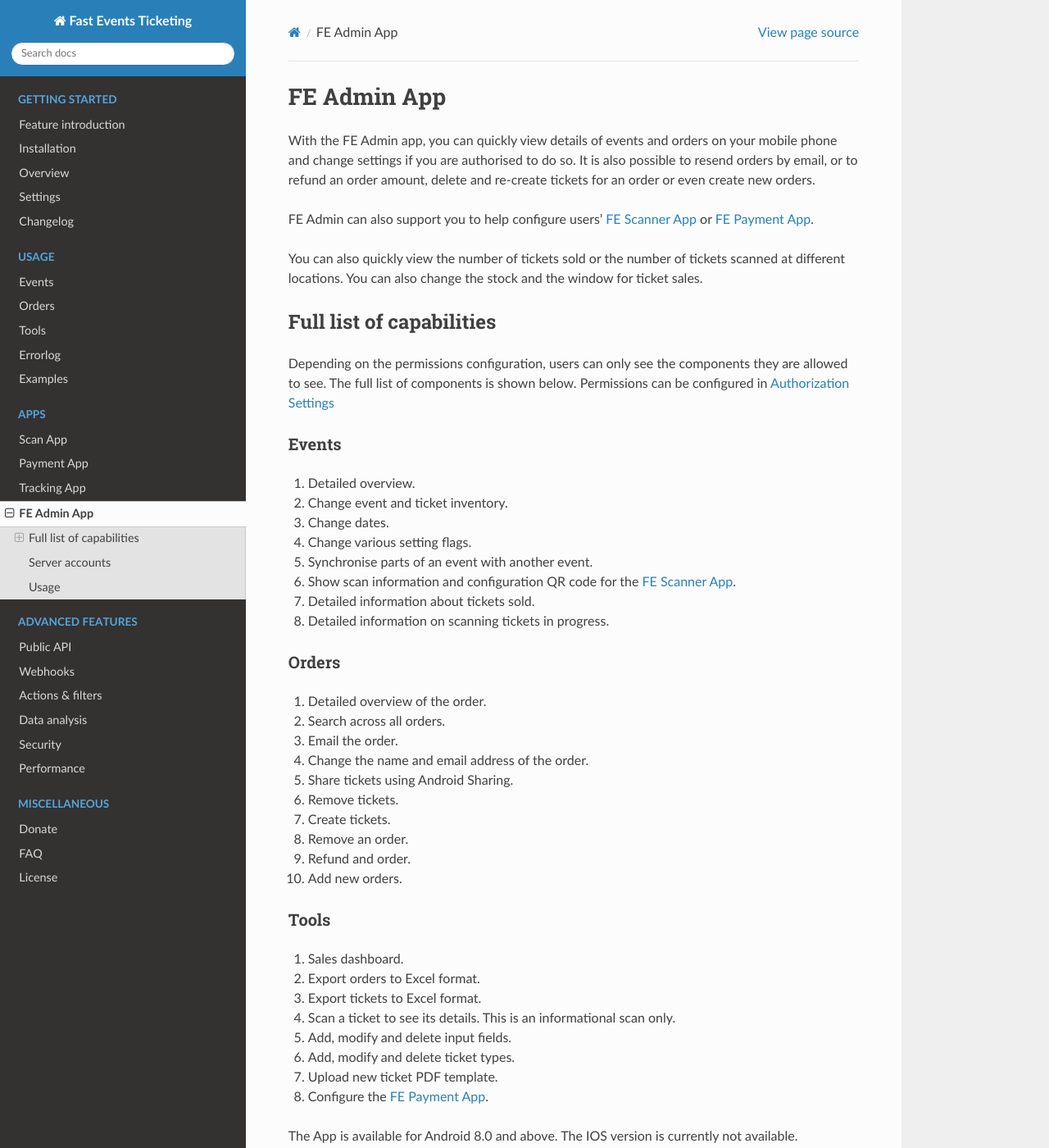
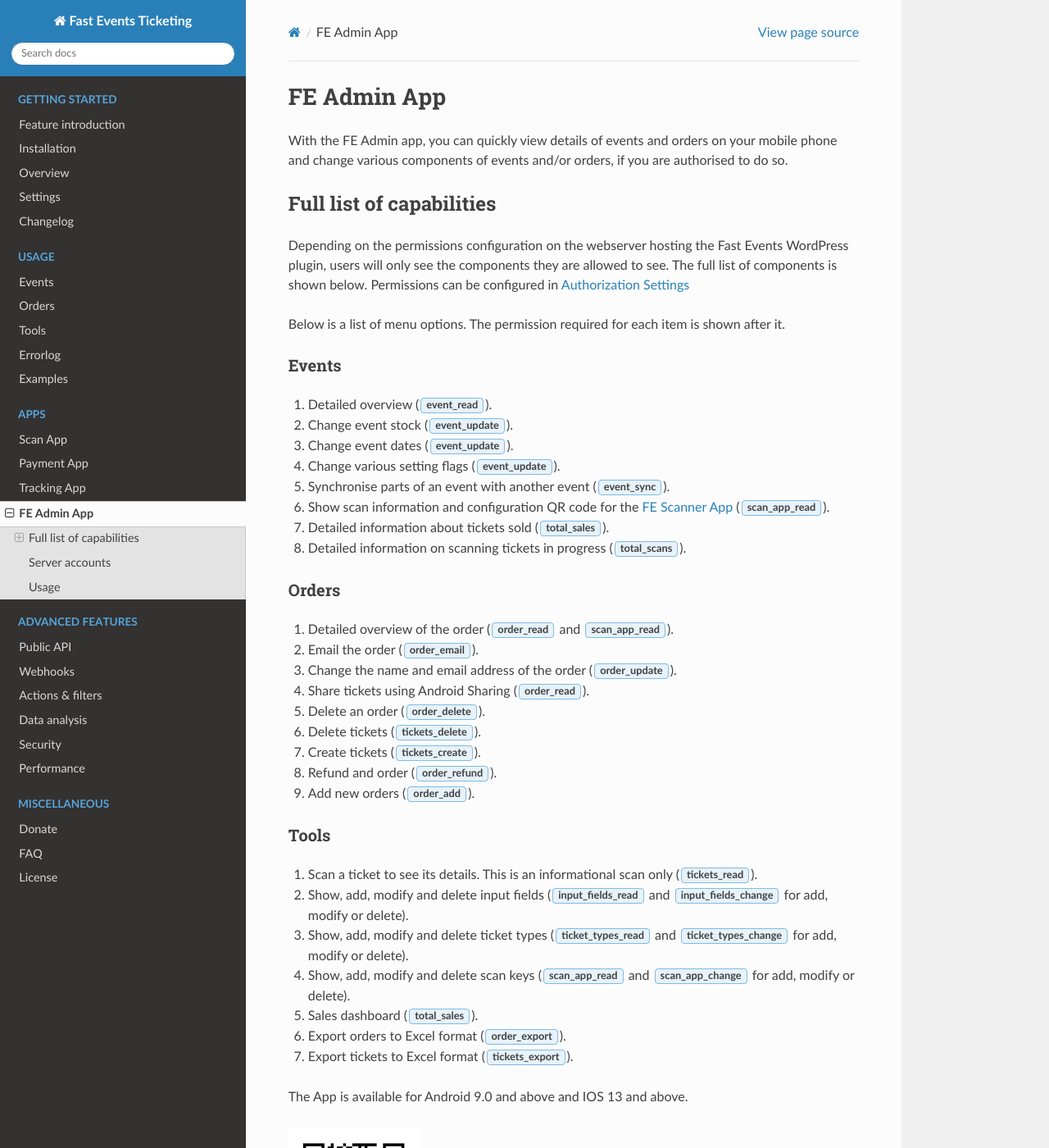
Before and after one commit to fe-data/fe-docs, a Sphinx documentation site: the page built from docs/apps/admin.rst, in a window 1280 px wide and 1400 px high. Shown: the whole window at 82% size. Built offline with Sphinx 7.4.7 and the Read the Docs theme 2.0.0, drawn with Linux system fonts in a browser that asks for light colours; some of the changed text lies outside the part shown.

Commit message:
Ready for FE Admin 2.0

```diff
--- a/docs/apps/admin.rst
+++ b/docs/apps/admin.rst
@@ -1,54 +1,50 @@
 FE Admin App
 ============
-With the FE Admin app, you can quickly view details of events and orders on your mobile phone and change settings if you are authorised to do so.
-It is also possible to resend orders by email, or to refund an order amount, delete and re-create tickets for an order or even create new orders.
-
-FE Admin can also support you to help configure users’ :doc:`FE Scanner App <scan>` or :doc:`FE Payment App <payment>`.
-
-You can also quickly view the number of tickets sold or the number of tickets scanned at different locations.
-You can also change the stock and the window for ticket sales.
+With the FE Admin app, you can quickly view details of events and orders on your mobile phone and change various
+components of events and/or orders, if you are authorised to do so.
 
 Full list of capabilities
 -------------------------
-Depending on the permissions configuration, users can only see the components they are allowed to see. The full list of components is shown below.
+Depending on the permissions configuration on the webserver hosting the Fast Events WordPress plugin,
+users will only see the components they are allowed to see. The full list of components is shown below.
 Permissions can be configured in `Authorization Settings <../getting-started/settings.html#authorization-settings>`_
+
+Below is a list of menu options. The permission required for each item is shown after it.
 
 Events
 ^^^^^^
-#. Detailed overview.
-#. Change event and ticket inventory.
-#. Change dates.
-#. Change various setting flags.
-#. Synchronise parts of an event with another event.
-#. Show scan information and configuration QR code for the :doc:`FE Scanner App <scan>`.
-#. Detailed information about tickets sold.
-#. Detailed information on scanning tickets in progress.
+#. Detailed overview (:guilabel:`event_read`).
+#. Change event stock (:guilabel:`event_update`).
+#. Change event dates (:guilabel:`event_update`).
+#. Change various setting flags (:guilabel:`event_update`).
+#. Synchronise parts of an event with another event (:guilabel:`event_sync`).
+#. Show scan information and configuration QR code for the :doc:`FE Scanner App <scan>` (:guilabel:`scan_app_read`).
+#. Detailed information about tickets sold (:guilabel:`total_sales`).
+#. Detailed information on scanning tickets in progress (:guilabel:`total_scans`).
 
 Orders
 ^^^^^^
-#. Detailed overview of the order.
-#. Search across all orders.
-#. Email the order.
-#. Change the name and email address of the order.
-#. Share tickets using Android Sharing.
-#. Remove tickets.
-#. Create tickets.
-#. Remove an order.
-#. Refund and order.
-#. Add new orders.
+#. Detailed overview of the order (:guilabel:`order_read` and :guilabel:`scan_app_read`).
+#. Email the order (:guilabel:`order_email`).
+#. Change the name and email address of the order (:guilabel:`order_update`).
+#. Share tickets using Android Sharing (:guilabel:`order_read`).
+#. Delete an order (:guilabel:`order_delete`).
+#. Delete tickets (:guilabel:`tickets_delete`).
+#. Create tickets (:guilabel:`tickets_create`).
+#. Refund and order (:guilabel:`order_refund`).
+#. Add new orders (:guilabel:`order_add`).
 
 Tools
 ^^^^^
-#. Sales dashboard.
-#. Export orders to Excel format.
-#. Export tickets to Excel format.
-#. Scan a ticket to see its details. This is an informational scan only.
-#. Add, modify and delete input fields.
-#. Add, modify and delete ticket types.
-#. Upload new ticket PDF template.
-#. Configure the :doc:`FE Payment App <payment>`.
+#. Scan a ticket to see its details. This is an informational scan only (:guilabel:`tickets_read`).
+#. Show, add, modify and delete input fields (:guilabel:`input_fields_read` and :guilabel:`input_fields_change` for add, modify or delete).
+#. Show, add, modify and delete ticket types (:guilabel:`ticket_types_read` and :guilabel:`ticket_types_change` for add, modify or delete).
+#. Show, add, modify and delete scan keys (:guilabel:`scan_app_read` and :guilabel:`scan_app_change` for add, modify or delete).
+#. Sales dashboard (:guilabel:`total_sales`).
+#. Export orders to Excel format (:guilabel:`order_export`).
+#. Export tickets to Excel format (:guilabel:`tickets_export`).
 
-The App is available for Android 8.0 and above. The IOS version is currently not available.
+The App is available for Android 9.0 and above and IOS 13 and above.
 
 .. image:: ../_static/images/apps/Admin-Android.png
    :target: https://play.google.com/store/apps/details?id=nl.fe_data.admin
@@ -94,31 +90,31 @@
 
 The way the App works is pretty straightforward. You can use the buttons at the bottom to switch between ``Orders``, ``Events`` and ``Tools``.
 In the orders and events tab you can swipe down to refresh the content.
-The ``three dots`` on the right of a an event or order can be pressed to display a context menu. See example screenshot.
+The ``three dots`` on the right of a an event or order can be pressed to display a context menu. See example screenshots.
 
 In the orders tab you to quickly search for an order. Just start typing and the result will be displayed.
 Searches are performed on all fields except the number of tickets and amount.
 
 .. list-table::
 
-    * - .. image:: ../_static/images/apps/Admin-login.png
-           :target: ../_static/images/apps/Admin-login.png
+    * - .. image:: ../_static/images/apps/Admin-accounts.png
+           :target: ../_static/images/apps/Admin-accounts.png
            :alt: FE Admin login
+      - .. image:: ../_static/images/apps/Admin-edit-account.png
+           :target: ../_static/images/apps/Admin-edit-account.png
+           :alt: Edit account
       - .. image:: ../_static/images/apps/Admin-events.png
            :target: ../_static/images/apps/Admin-events.png
-           :alt: Events overview
-      - .. image:: ../_static/images/apps/Admin-add-order.png
-           :target: ../_static/images/apps/Admin-add-order.png
-           :alt: Add a new order
+           :alt: Events
 
 .. list-table::
 
-    * - .. image:: ../_static/images/apps/Admin-order-details.png
-           :target: ../_static/images/apps/Admin-order-details.png
-           :alt: Show order details
-      - .. image:: ../_static/images/apps/Admin-scan-keys.png
-           :target: ../_static/images/apps/Admin-scan-keys.png
-           :alt: Overview scan keys
+    * - .. image:: ../_static/images/apps/Admin-orders.png
+           :target: ../_static/images/apps/Admin-orders.png
+           :alt: Orders
+      - .. image:: ../_static/images/apps/Admin-order-detail.png
+           :target: ../_static/images/apps/Admin-order-detail.png
+           :alt: Order details
       - .. image:: ../_static/images/apps/Admin-tools.png
            :target: ../_static/images/apps/Admin-tools.png
            :alt: Tools
```
Also changed, not shown: docs/getting-started/changelog.rst (+31 -0 lines), docs/_static/images/apps/Admin-accounts.png (added), docs/_static/images/apps/Admin-add-order.png (deleted), docs/_static/images/apps/Admin-edit-account.png (added), docs/_static/images/apps/Admin-events.png, docs/_static/images/apps/Admin-login.png (deleted), docs/_static/images/apps/Admin-order-detail.png (added), docs/_static/images/apps/Admin-order-details.png (deleted), docs/_static/images/apps/Admin-orders.png (added), docs/_static/images/apps/Admin-scan-keys.png (deleted), docs/_static/images/apps/Admin-tools.png.
